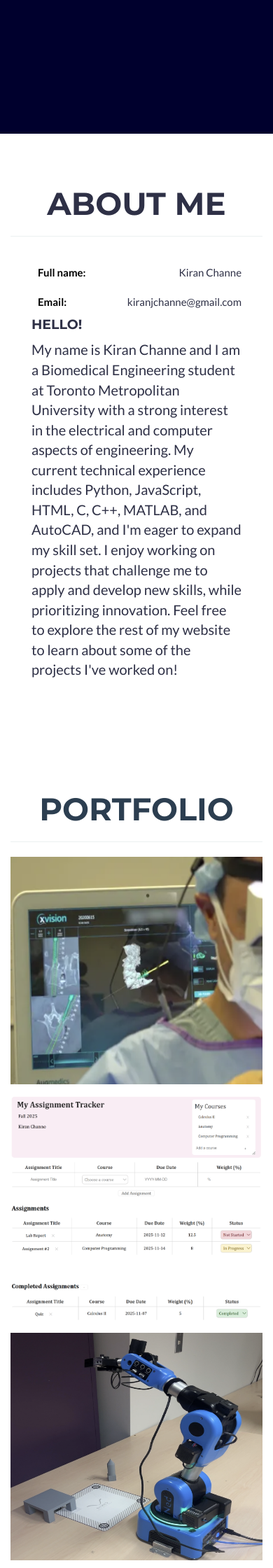
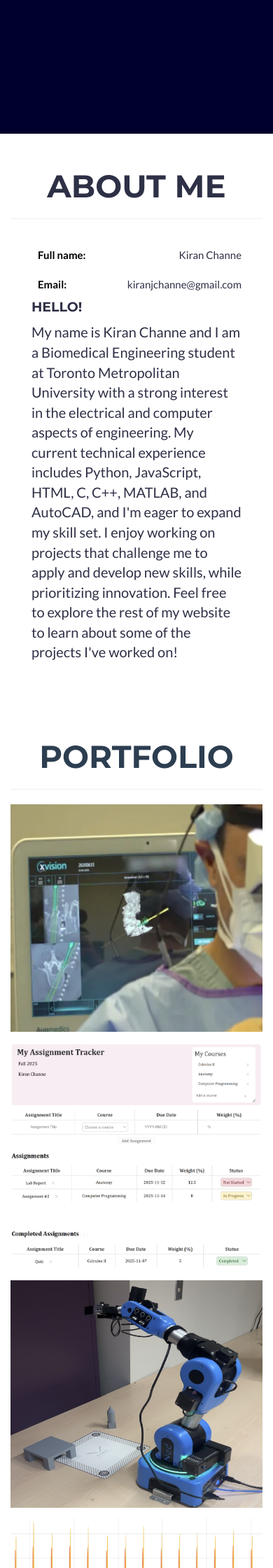
Before and after one commit to kiranchanne/kiranchanne.github.io, a Jekyll site: the page built from _posts/2014-07-18-project-1.markdown, in a window 390 px wide. Shown: the part 709-2949 px from the top of the page at 70% size. Built offline with Jekyll 4.4.1, drawn with Linux system fonts in a browser that asks for light colours.

Commit message:
Update main.css

```diff
--- a/_includes/css/main.css
+++ b/_includes/css/main.css
@@ -236,11 +236,11 @@ section.success {
 
 @media(max-width:767px) {
     section {
-        padding: 75px 0;
+        padding: 50px 0;
     }
 
     section.first {
-        padding-top: 75px;
+        padding-top: 50px;
     }
 }
 
```
